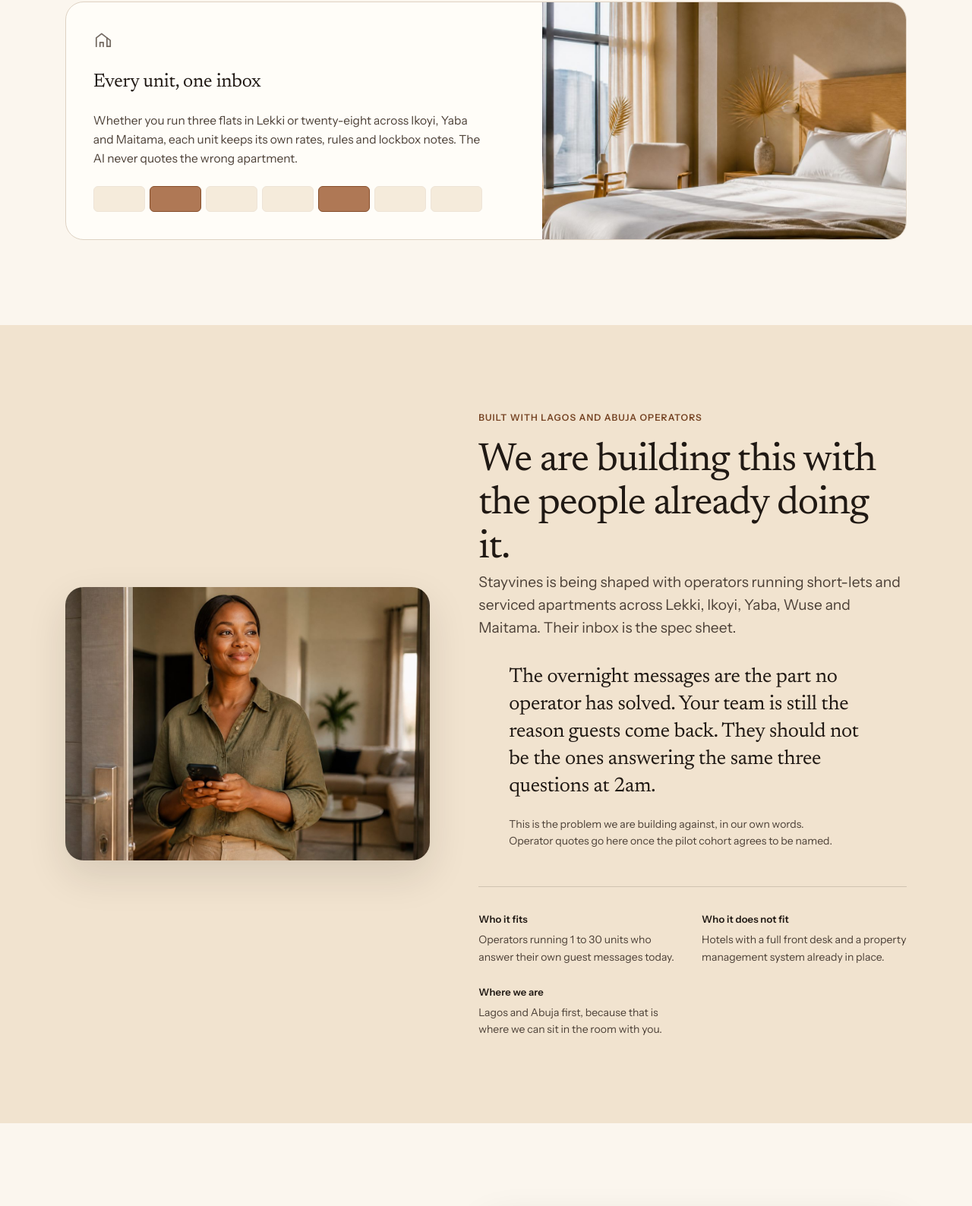
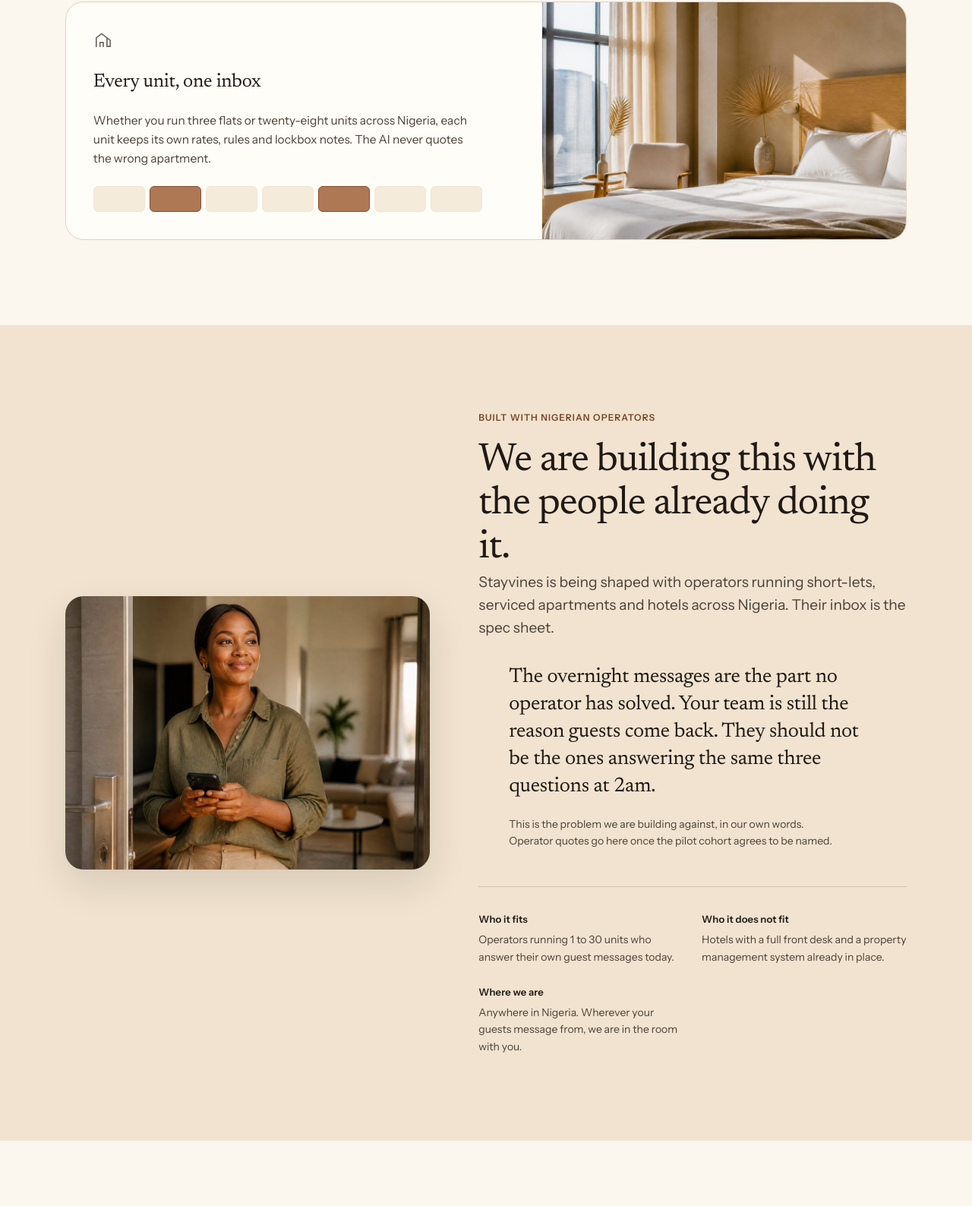
Before and after one commit to bainsrays/stayvines-design-preview, a plain HTML site: page index.html in a window 1280 px wide. Shown: the part 3319-4907 px from the top of the page at 76% size. Drawn offline with Linux system fonts and the light colour scheme.

Commit message:
Nigeria-wide copy: remove Lagos/Abuja-only limits, keep request-access flow

```diff
--- a/index.html
+++ b/index.html
@@ -4,9 +4,9 @@
 <meta charset="utf-8" />
 <meta name="viewport" content="width=device-width, initial-scale=1" />
 <title>Stayvines | The quiet power behind exceptional stays</title>
-<meta name="description" content="Stayvines is an AI concierge that answers guest messages and captures bookings on WhatsApp around the clock, then hands the conversation to your team the moment a person is needed. Built for short-let operators in Lagos and Abuja." />
+<meta name="description" content="Stayvines is an AI concierge that answers guest messages and captures bookings on WhatsApp around the clock, then hands the conversation to your team the moment a person is needed. Built for short-let and hospitality operators across Nigeria." />
 <meta property="og:title" content="Stayvines | The quiet power behind exceptional stays" />
-<meta property="og:description" content="Your team, plus an AI that never sleeps. Guest chat and booking capture on WhatsApp for short-let and serviced-apartment operators in Lagos and Abuja." />
+<meta property="og:description" content="Your team, plus an AI that never sleeps. Guest chat and booking capture on WhatsApp for short-let and serviced-apartment operators across Nigeria." />
 <meta property="og:type" content="website" />
 <link rel="preconnect" href="https://fonts.googleapis.com" />
 <link rel="preconnect" href="https://fonts.gstatic.com" crossorigin />
@@ -1136,7 +1136,7 @@ section { padding-block: var(--section-y); }
             </span>
             <h3>Every unit, one inbox</h3>
             <p>
-              Whether you run three flats in Lekki or twenty-eight across Ikoyi, Yaba and Maitama,
+              Whether you run three flats or twenty-eight units across Nigeria,
               each unit keeps its own rates, rules and lockbox notes. The AI never quotes the
               wrong apartment.
             </p>
@@ -1159,11 +1159,11 @@ section { padding-block: var(--section-y); }
         </div>
 
         <div data-reveal data-delay="1">
-          <p class="eyebrow">Built with Lagos and Abuja operators</p>
+          <p class="eyebrow">Built with Nigerian operators</p>
           <h2 class="display-2">We are building this with the people already doing it.</h2>
           <p class="lead">
-            Stayvines is being shaped with operators running short-lets and serviced apartments
-            across Lekki, Ikoyi, Yaba, Wuse and Maitama. Their inbox is the spec sheet.
+            Stayvines is being shaped with operators running short-lets, serviced apartments and hotels
+            across Nigeria. Their inbox is the spec sheet.
           </p>
 
           <figure class="quote" data-od-id="operator-positioning">
@@ -1189,7 +1189,7 @@ section { padding-block: var(--section-y); }
             </div>
             <div>
               <h4>Where we are</h4>
-              <p>Lagos and Abuja first, because that is where we can sit in the room with you.</p>
+              <p>Anywhere in Nigeria. Wherever your guests message from, we are in the room with you.</p>
             </div>
           </div>
         </div>
@@ -1411,7 +1411,7 @@ section { padding-block: var(--section-y); }
             </a>
           </div>
 
-          <p class="final-meta">Lagos and Abuja operators, 1 to 30 units. We reply within a working day.</p>
+          <p class="final-meta">Nigerian operators, from a single flat to a full hotel. We reply within a working day.</p>
         </div>
       </div>
     </div>
@@ -1461,15 +1461,14 @@ section { padding-block: var(--section-y); }
       <div>
         <h5>Coverage</h5>
         <div class="footer-links">
-          <a href="#operators">Lagos</a>
-          <a href="#operators">Abuja</a>
-          <a href="#pilot">Request another city</a>
+          <a href="#operators">Across Nigeria</a>
+          <a href="#pilot">Request access</a>
         </div>
       </div>
     </div>
 
     <div class="footer-bottom">
-      <span>&copy; 2026 Stayvines. Built in Lagos.</span>
+      <span>&copy; 2026 Stayvines. Built in Nigeria.</span>
       <span>Guest conversations belong to the operator, always.</span>
     </div>
   </div>
```
